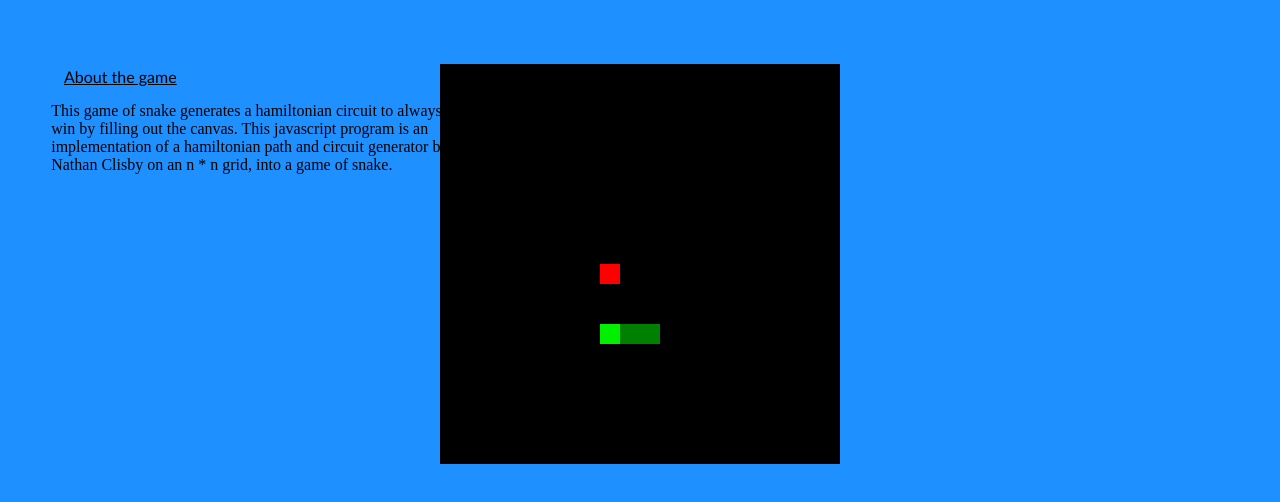
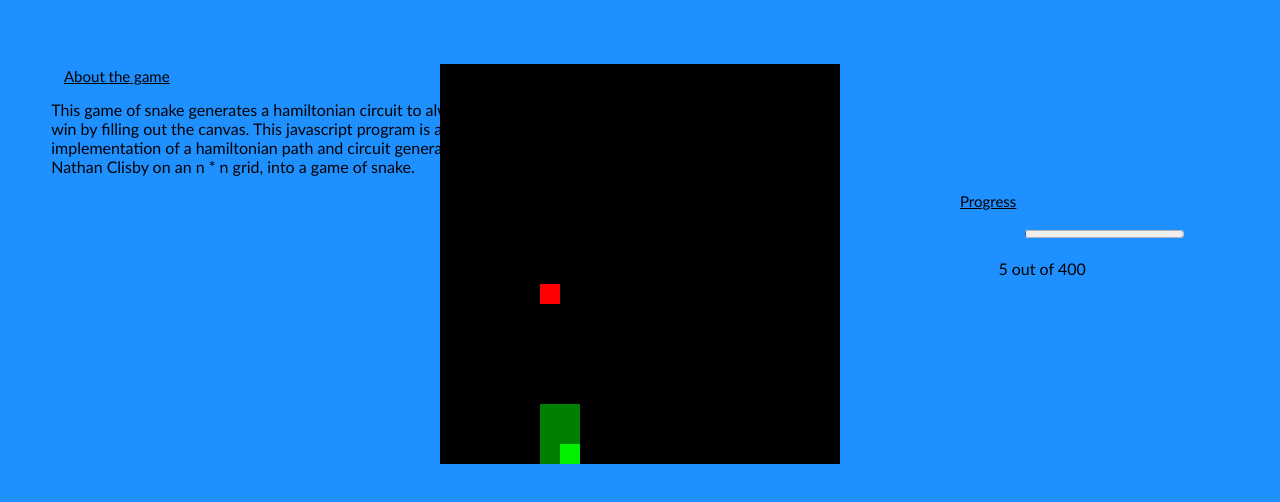
Before and after one commit to joemmama/snak, a plain HTML site: page index.html in a window 1280 px wide. Drawn offline with Linux system fonts and the light colour scheme.

Commit message:
Add files via upload

```diff
--- a/app.js
+++ b/app.js
@@ -7,7 +7,8 @@ var snakeY = [];
 var path;
 var c;
 var ctx;
-var speed;
+var speed = 1;
+var progress = 0;
 function backbite(n, path) {
   var i;
   var j;
@@ -151,16 +152,26 @@ function drawRect(){
 		snakeY.pop();
 	}
 	else{
+        if(progress == 400){
+            progress = 400;
+        }else{
+            progress++;
+        }
 		appleX = Math.floor(Math.random() * 20);
 		appleY = Math.floor(Math.random() * 20);
 	}
 }
+function pBar(){
+    document.getElementById("progress").value = progress;
+    document.getElementById("outOf").innerHTML = `${progress} out of 400`;
+}
 function update(){
 	clearCanvas();
 	drawRect();
+    pBar();
 	}
+
 function refresh_path() {
-  speed = 10;
   myCanvas = document.getElementById("myCanvas");
   ctx = myCanvas.getContext("2d");
   var myWidth = 400;
--- a/index.html
+++ b/index.html
@@ -9,5 +9,8 @@
         <canvas id="myCanvas" height="400px" width="400px"></canvas>
         <p id="header-left"><u>About the game</u></p>
         <p id="body-text">This game of snake generates a hamiltonian circuit to always<br> win by filling out the canvas. This javascript program is an<br> implementation of a hamiltonian path and circuit generator by<br> Nathan Clisby on an n * n grid, into a game of snake.</p>
+        <p id="pHeader"><u>Progress</u></p>
+        <progress id="progress" max="400" value="0"></progress>
+        <p id="outOf">0 out of 400</p>
     </body>
 </html>
--- a/style.css
+++ b/style.css
@@ -1,5 +1,8 @@
+p{
+    font-family: "Trebuchet MS", Helvetica, sans-serif;
+}
 body{
-margin: 0;
+    margin: 0;
 }
 canvas{
     display: block;
@@ -7,7 +10,7 @@ canvas{
     margin-top: 5%;
 }
 #header-left{
-    font-family: "Trebuchet MS", Helvetica, sans-serif;
+    font-size: 15px;
     margin-top: -31%;
     margin-left: 5%;
 }
@@ -18,3 +21,14 @@ canvas{
 html{
     background-color: #1e90ff;
 }
+progress{
+    margin-left: 80%;
+    background-color:"red";
+}
+#pHeader{
+    margin-left: 75%;
+    font-size: 15px;
+}
+#outOf{
+    margin-left: 78%;
+}
```
